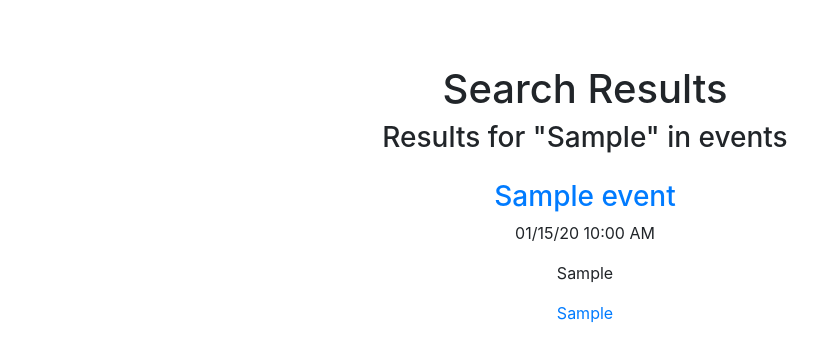
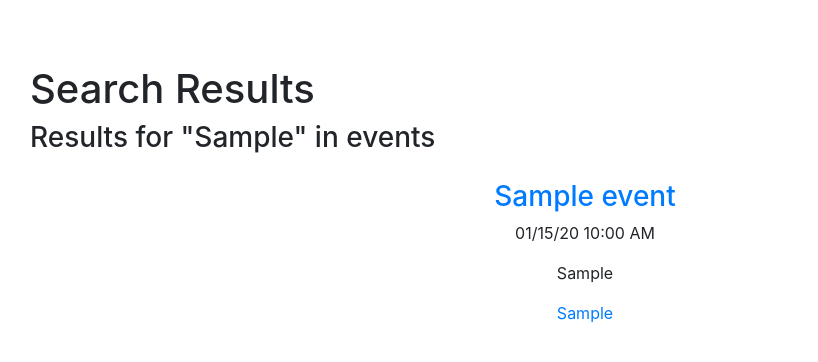
Before and after one commit to Ashley-Carlson/UNC-Events-Online, a PHP site: the page made by search.php in a window 1280 px wide. Shown: the part 96-458 px from the top of the page, without its empty margins (55-873 px from the left). Run offline with PHP 8.4, Linux system fonts and the light colour scheme; tables that the repository leaves empty hold one stand-in row (values such as "Sample post"); data that the repository does not hold is empty; some libraries are stand-ins or nearby versions.

Commit message:
Align search results left

```diff
--- a/search.php
+++ b/search.php
@@ -63,7 +63,7 @@
 <!-- Page Content -->
 <div class="container">
   <div class="row">
-    <div class="col-lg-12 text-center">
+    <div class="col-lg-12 text-LEFT">
       <h1 class="mt-5">Search Results</h1>
 			<?php echo '<h3>Results for "' . $search . '" in ' . $type . 's</h3>' ?>
       <!-- <p class="lead">Complete with pre-defined file paths and responsive navigation!</p> -->
```
